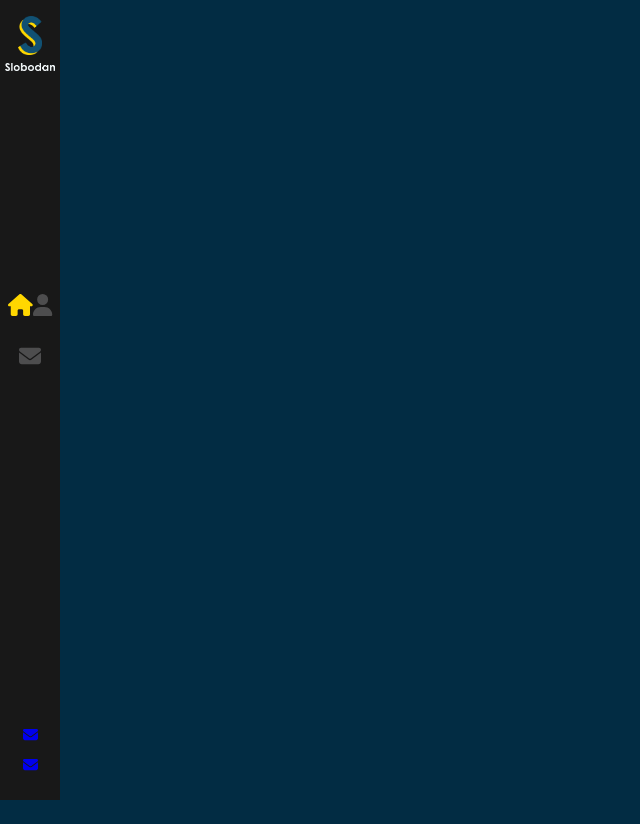
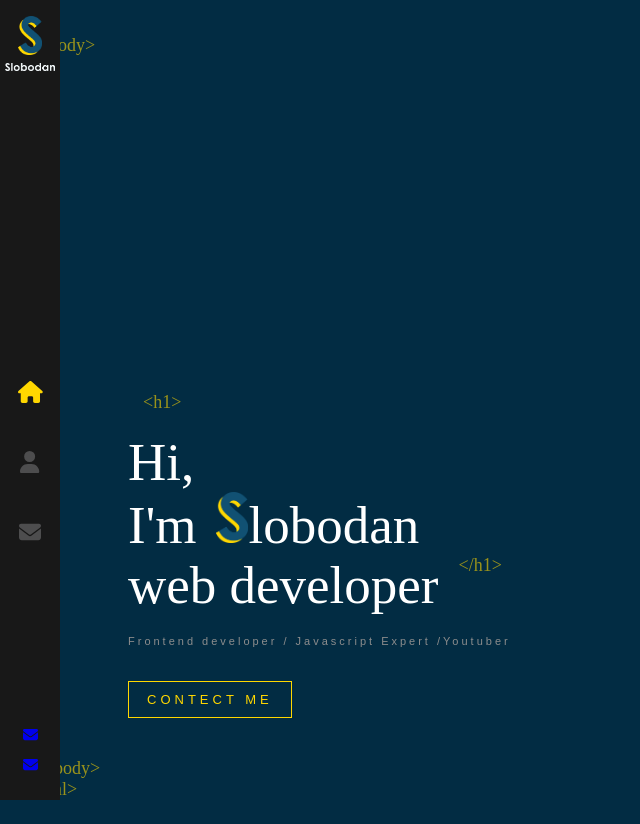
Before and after one commit to Pauk94/portfolio, a React (Create React App) app in the folder react-portfolio/: page / in a window 1280 px wide. Shown: the whole page, without its empty margins (0-640 px from the left). Before the commit the page ends 800 px from the top, so only its background shows below. Built offline with nearby package versions, Linux system fonts and the light colour scheme.

Commit message:
4° commento: creazione prima pagina

```diff
--- a/react-portfolio/src/App.js
+++ b/react-portfolio/src/App.js
@@ -1,6 +1,7 @@
 import "./App.scss";
 import { Routes, Route } from "react-router-dom";
 import Layout from "./components/Layout";
+import Home from "./components/Home"
 
 function App() {
   return (
@@ -9,7 +10,9 @@
         <Route
           path='/'
           element={<Layout />}
-        ></Route>
+        >
+          <Route index element={<Home />}></Route>
+        </Route>
       </Routes>
     </>
   );
--- /dev/null
+++ b/react-portfolio/src/components/Home/index.js
@@ -0,0 +1,23 @@
+import './index.scss'
+import LogoTitle from '../../assets/images/logo-s.png'
+import { Link } from 'react-router-dom'
+
+const Home = () => {
+    return (
+        <div className='container home-page'>
+            <div className='text-zone'>
+                <h1>Hi, <br />I'm
+                    <img src={LogoTitle} alt='developer'></img>
+                    lobodan
+                    <br />
+                    web developer
+                </h1>
+                <h2>Frontend developer / Javascript Expert /Youtuber</h2>
+                <Link to='/contact' className='flat-button'>CONTECT ME</Link>
+            </div>
+
+        </div>
+    )
+}
+
+export default Home
--- /dev/null
+++ b/react-portfolio/src/components/Home/index.scss
@@ -0,0 +1,80 @@
+.home-page{
+    .text-zone{
+        position: absolute;
+        left: 10%;
+        top: 50%;
+        transform: translateY(-50%)
+        width
+        40%;
+        max-height: 90%;
+    }
+
+    h1{
+        color: #fff;
+        font-size: 53px;
+        margin: 0;
+        font-family: 'Coolvetica';
+        font-weight: 400;
+
+        &::before{
+            content:'<h1>';
+            font-family: 'La Belle Aurore';
+            color: #ffd700;
+            font-size: 18px;
+            position: absolute;
+            margin-top: -40px;
+            left: 15px;
+            opacity: 0.6;
+        }
+
+        &::after{
+            content: '</h1>';
+            font-family: 'La Belle Aurore';
+            color: #ffd700;
+            font-size: 18px;
+            position: absolute;
+            margin-left: 20px;
+            animation: fadeIn 1s 1.7s backwards;
+            opacity: 0.6;
+        }
+
+        img{
+            width: 32px;
+            margin-left: 20px;
+            opacity: 0;
+            height: auto;
+            animation: rotateIn 1s linear both;
+            animation-delay: 1.4s;
+        }
+    }
+
+    h2{
+        color: #8d8d8d;
+        margin-top: 20px;
+        font-weight: 400;
+        font-size: 11px;
+        font-family: sans-serif;
+        letter-spacing: 3px;
+        animation: fadeIn 1s 1.8s backwards;
+    }
+
+    .flat-button{
+        color: #ffd700;
+        font-size: 13px;
+        font-weight: 400;
+        letter-spacing: 4px;
+        font-family: sans-serif;
+        text-decoration: none;
+        padding: 10px 18px;
+        border: 1px solid #ffd700;
+        margin-top: 25px;
+        float: left;
+        animation: fadeIn 1s 1.8s backwards;
+        white-space: nowrap;
+
+        &:hover{
+            background: #ffd700;
+            color: #333;
+        }
+    }
+}
--- a/react-portfolio/src/components/Layout/index.js
+++ b/react-portfolio/src/components/Layout/index.js
@@ -1,11 +1,24 @@
 import "./index.scss";
 import Sidebar from "../Sidebar";
+import { Outlet } from 'react-router-dom'
 
 const Layout = () => {
   return (
-    <>
+    <div className="App">
       <Sidebar />
-    </>
+      <div className="page">
+        <span className="tags top-tags">&alt;body&gt;</span>
+
+        <Outlet />
+
+        <span className="tags bottom-tags">
+          &alt;/body&gt;
+          <br />
+          <span className="bottom-tag-html">&alt;/html&gt;</span>
+        </span>
+
+      </div>
+    </div>
   );
 };
 
--- a/react-portfolio/src/components/Layout/index.scss
+++ b/react-portfolio/src/components/Layout/index.scss
@@ -0,0 +1,39 @@
+.page{
+    width: 100%;
+    height: 100%;
+    position: absolute;
+}
+
+.top-tags{
+    bottom: auto;
+    top: 35px;
+}
+
+.tags{
+    color: #ffd700;
+    opacity: 0.6;
+    position: absolute;
+    bottom: 0;
+    left: 12px;
+    font-size: 18px;
+    font-family: 'La Belle Aurore';
+}
+
+.bottom-tag-html{
+    margin-left: -20px;
+}
+
+.container{
+    width: 100%;
+    will-change: contents;
+    height: 98%;
+    min-height: 566px;
+    position: absolute;
+    opacity: 0;
+    top: 5%;
+    margin: 0 auto;
+    z-index: 1;
+    transform-style: preserve-3d;
+    animation: fadeIn 1s forwards;
+    animation-delay: 1s;
+}
--- a/react-portfolio/src/components/Sidebar/index.scss
+++ b/react-portfolio/src/components/Sidebar/index.scss
@@ -24,9 +24,9 @@
     }
 
     nav{
-        display: block;
+        display: grid;
         text-align: center;
-        position: absolute;
+        position: relative;
         height: 210px;
         top: 50%;
         margin-top: -120px;
```
